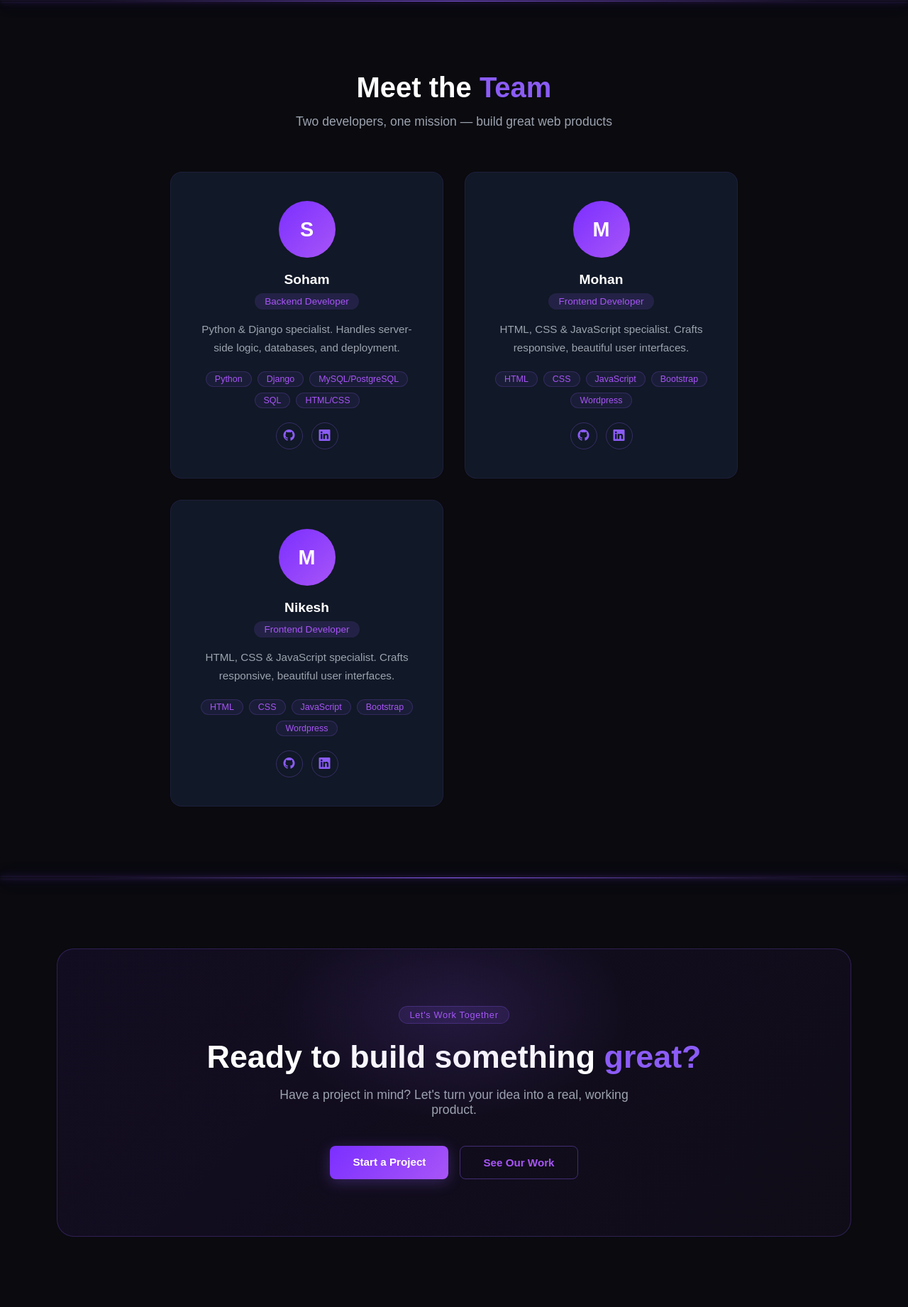
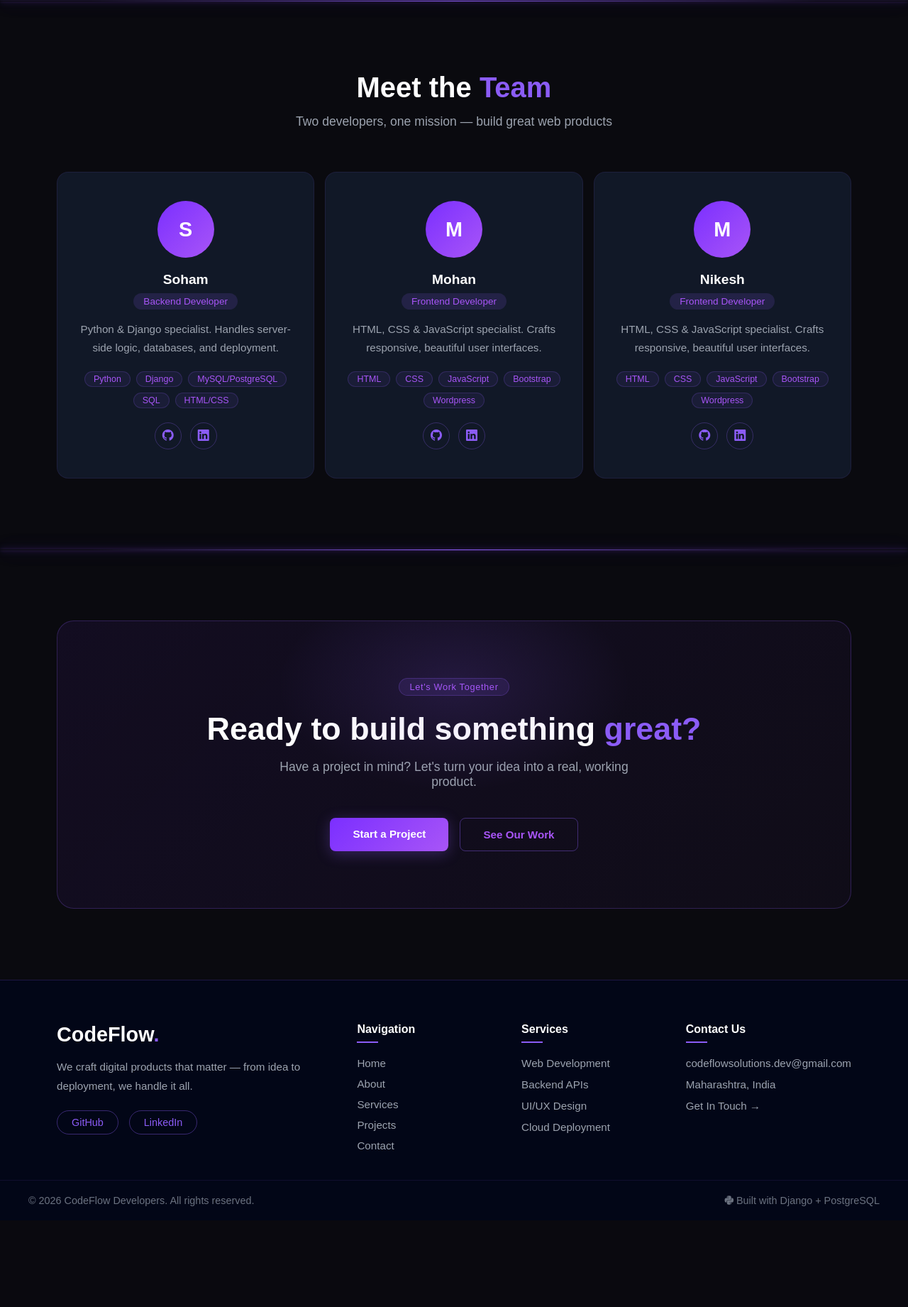
Before and after one commit to CodeFlow-Developers/Portfolio, a Django app: template main/templates/main/home.html in a window 1280 px wide. Shown: the part 1946-3787 px from the top of the page at 71% size. After the commit the page ends 3645 px from the top, so only its background shows below. Run offline with Django 5.2, Linux system fonts and the light colour scheme; the template is opened without the code that fills it, so the values that code supplies are empty.

Commit message:
team section updated

```diff
--- a/main/static/main/team.css
+++ b/main/static/main/team.css
@@ -34,9 +34,9 @@
 
 .team-grid {
     display: grid;
-    grid-template-columns: repeat(2, 1fr);
-    gap: 30px;
-    max-width: 800px;
+    grid-template-columns: repeat(3, 1fr);
+    gap: 15px;
+    /* max-width: 800px; */
     margin: 0 auto;
 }
 
```
